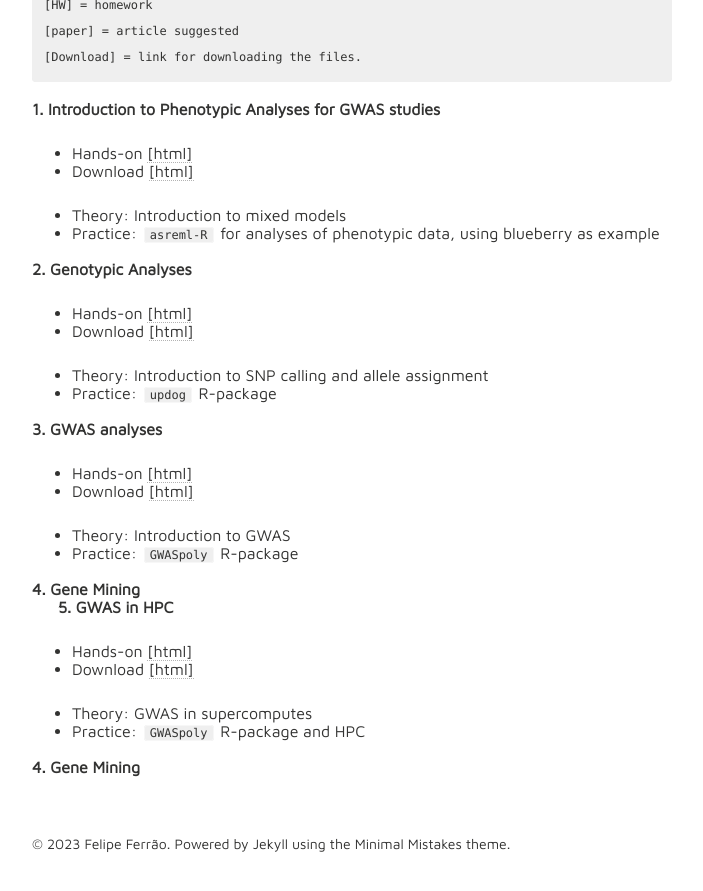
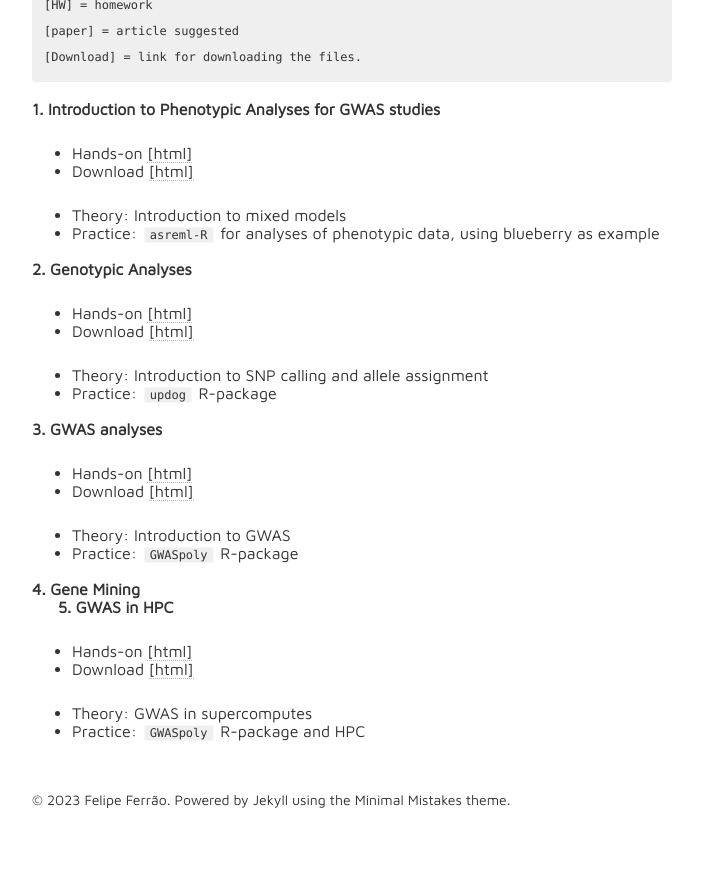
Before and after one commit to lfelipe-ferrao/lfelipe-ferrao.github.io, a Jekyll site: the page built from class/GWAS/index.md, in a window 1280 px wide and 900 px high, scrolled down 2240 px. Shown: the top 891 px of the window, without its empty margins (288-991 px from the left). Built offline with Jekyll 4.4.1, drawn with Linux system fonts in a browser that asks for light colours; nearby versions of some CDN libraries; our own code applies the rules of GitHub Pages for plain Markdown files; after the commit the page ends 3096 px from its top, so only the background shows below that.

Commit message:
Update index.md

```diff
--- a/class/GWAS/index.md
+++ b/class/GWAS/index.md
@@ -76,5 +76,3 @@ This is an attempt to organize and make available to any student the class notes
 
 - Theory: GWAS in supercomputes
 - Practice: `GWASpoly` R-package and HPC
-
-**4. Gene Mining**
```
